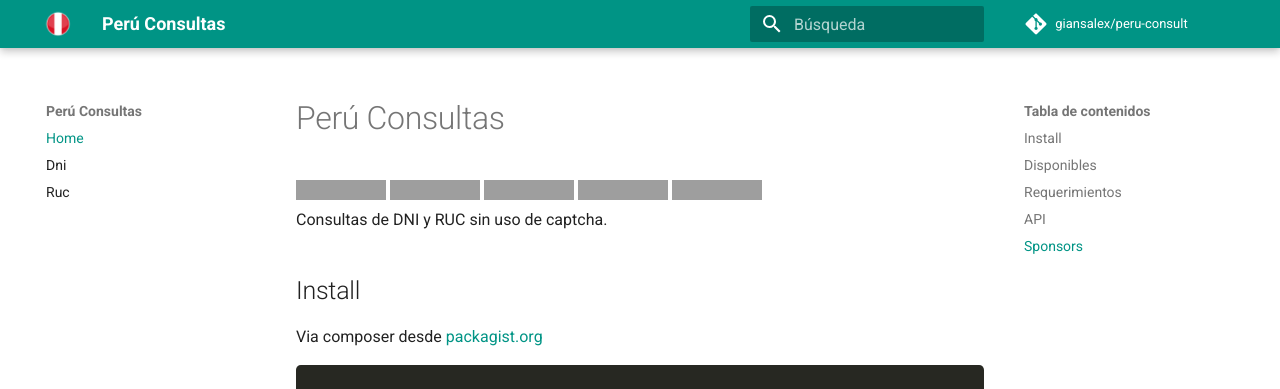
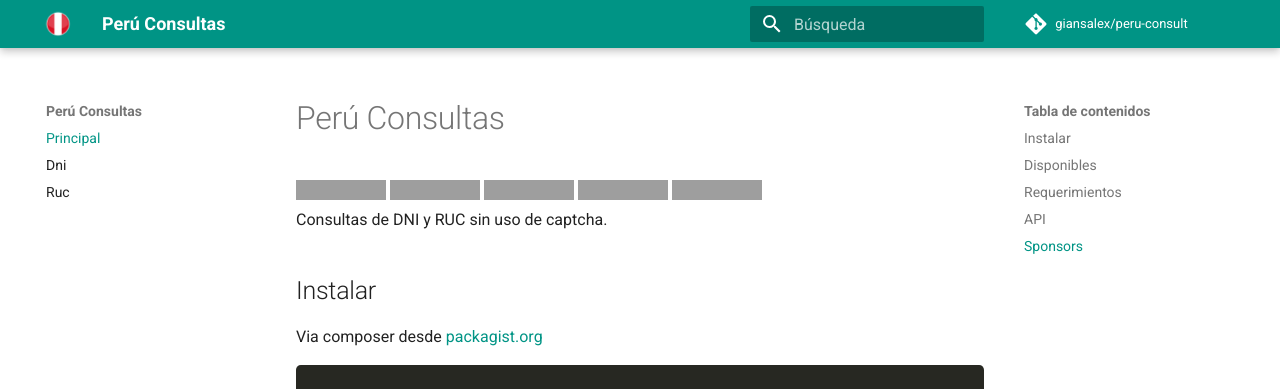
Before and after one commit to giansalex/peru-consult, an MkDocs documentation site: the page built from docs/index.md, in a window 1280 px wide and 1203 px high. Shown: the top 389 px of the window. Built offline with MkDocs 1.6.1 and Material for MkDocs 9.7.7, drawn with Linux system fonts in a browser that asks for light colours; comment, search, counter and statistics services are not loaded; old or Windows-style settings are respelled for this version of MkDocs; grey boxes are pictures that could not be loaded.

Commit message:
update docs

````diff
--- a/docs/index.md
+++ b/docs/index.md
@@ -7,7 +7,7 @@
 [![Packagist](https://img.shields.io/packagist/v/giansalex/peru-consult.svg?style=flat-square)](https://packagist.org/packages/giansalex/peru-consult)
 Consultas de DNI y RUC sin uso de captcha.
 
-Install
+Instalar
 --------
 Via composer desde [packagist.org](https://packagist.org/packages/giansalex/peru-consult)
 ```bash
--- a/mkdocs.yml
+++ b/mkdocs.yml
@@ -8,7 +8,7 @@ repo_name: 'giansalex/peru-consult'
 repo_url: 'https://github.com/giansalex/peru-consult'
 
 pages:
-    - Home: index.md
+    - Principal: index.md
     - Dni: dni.md
     - Ruc: ruc.md
 
````
